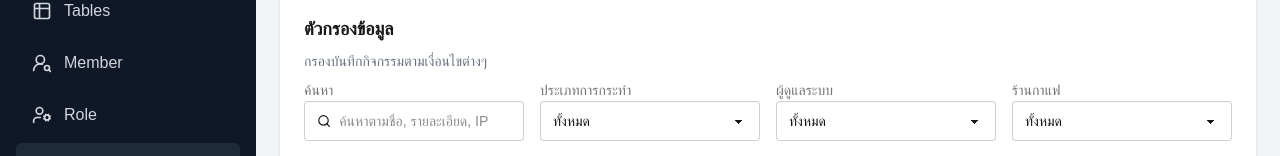
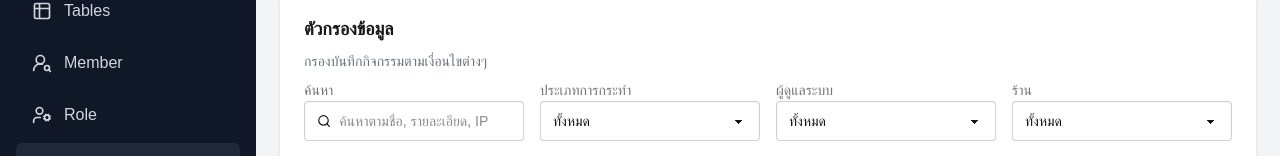
Before and after one commit to jimrock2548/bar-san-frontend, a Next.js app: page /admin/log in a window 1280 px wide. Shown: the part 193-349 px from the top of the page. Built offline with nearby package versions, Linux system fonts and the light colour scheme.

Commit message:
feat: Update label text for cafe selection and adjust avatar styling in activity log page

```diff
--- a/src/app/admin/log/page.tsx
+++ b/src/app/admin/log/page.tsx
@@ -347,7 +347,7 @@ const ActivityLogPage = () => {
 
             <div className="form-control">
               <label className="label">
-                <span className="label-text">ร้านกาแฟ</span>
+                <span className="label-text">ร้าน</span>
               </label>
               <select
                 className="select select-bordered w-full"
```
